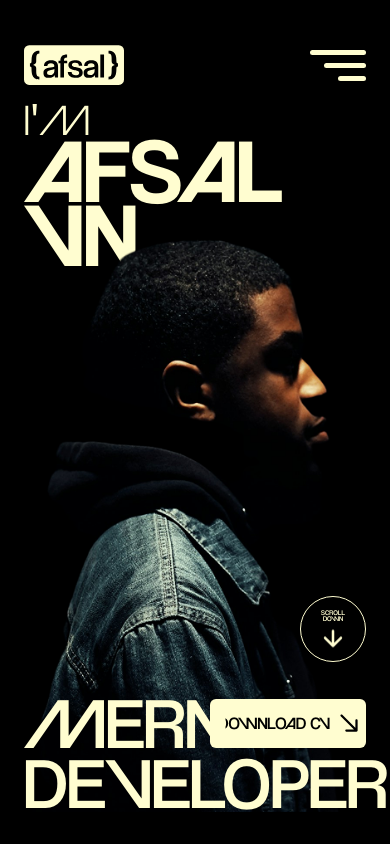
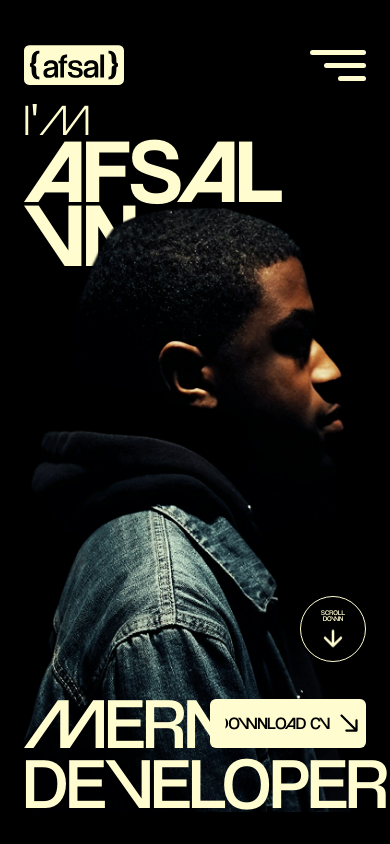
Before and after one commit to ItsAfsalVN/afsalhere.github.io, a React (Vite) app: page / in a window 390 px wide. Built offline with nearby package versions, Linux system fonts and the light colour scheme.

Commit message:
changed to h-screen to fix issues on brave

```diff
--- a/pages/HomeCumAbout.jsx
+++ b/pages/HomeCumAbout.jsx
@@ -42,7 +42,7 @@ function HomeCumAbout() {
       <img
         src="./images/HeroImage.png"
         alt="HeroImage"
-        className="absolute bottom-0 left-0 w-screen md:hidden"
+        className="absolute bottom-0 left-0 h-screen object-cover object-[center_30px] md:hidden"
       />
       <img
         src="./images/HeroImageAlt.png"
--- a/src/App.jsx
+++ b/src/App.jsx
@@ -7,7 +7,7 @@ function App() {
   const [isOpen, setIsOpen] = useState(false);
 
   return (
-    <div className="bg-primary h-dvh px-[24px] xl:px-[200px] pt-[98px] xl:pt-[120px] pb-[32px] text-secondary flex flex-col">
+    <div className="bg-primary h-screen px-[24px] xl:px-[200px] pt-[98px] xl:pt-[120px] pb-[32px] text-secondary flex flex-col">
       <Header isOpen={isOpen} setIsOpen={setIsOpen} />
       <Navbar isOpen={isOpen} setIsOpen={setIsOpen} />
 
```
